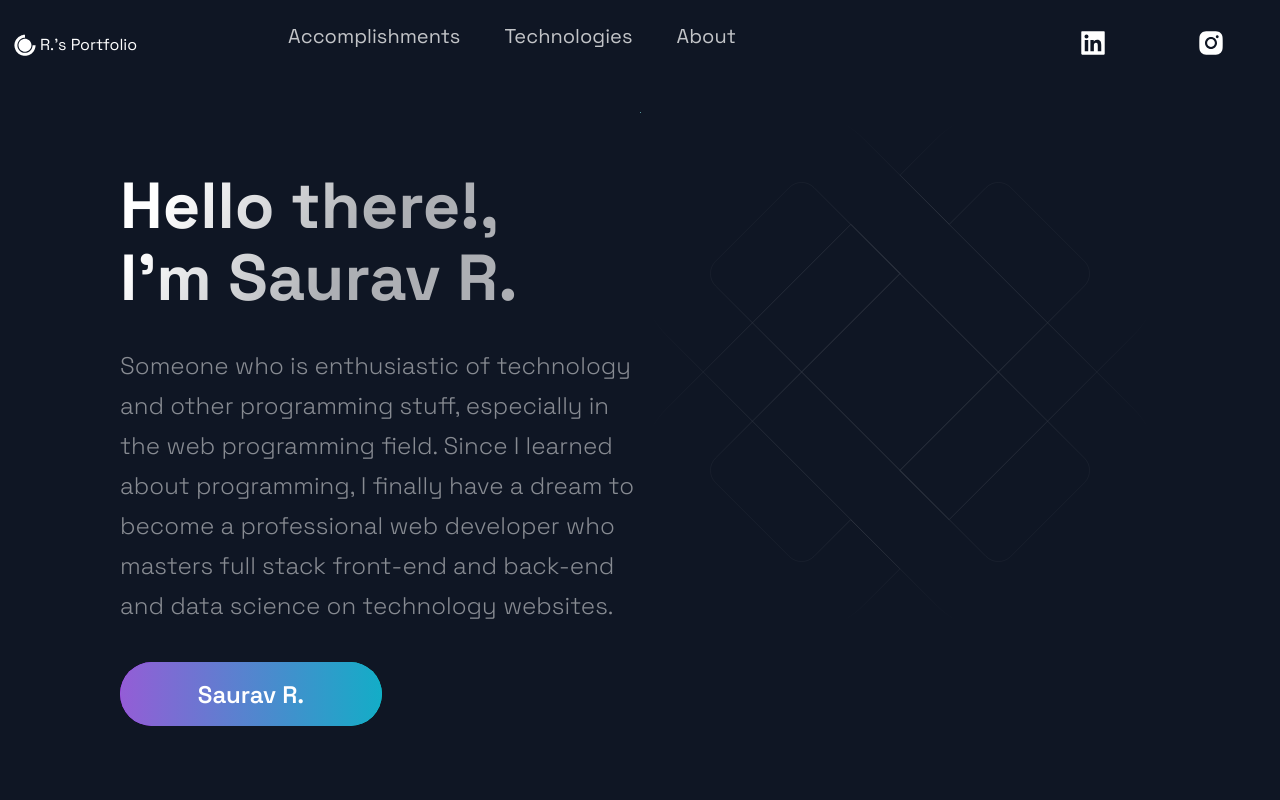
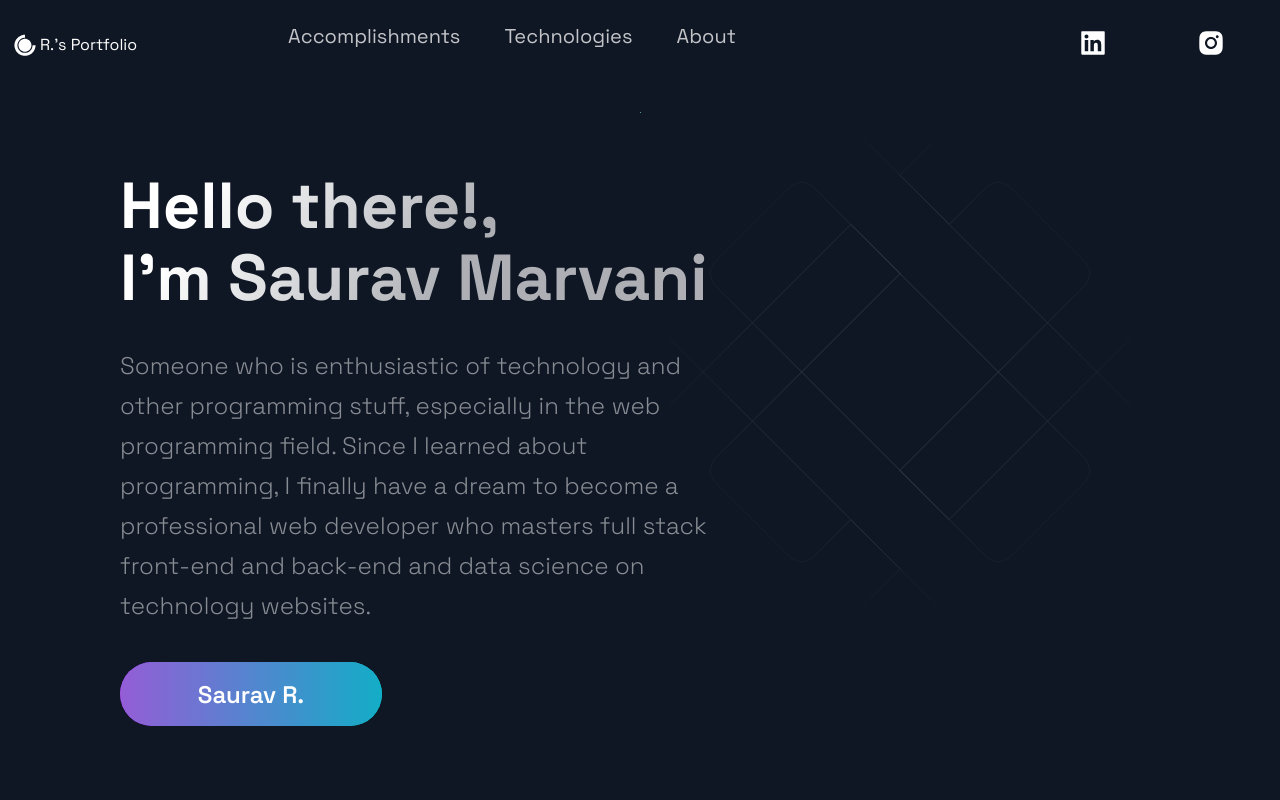
Before and after one commit to sa102/nextportfolio, a Next.js app: page / in a window 1280 px wide. Shown: the top 800 px of the page. Built offline with nearby package versions, Linux system fonts and the light colour scheme.

Commit message:
Update Hero.js

```diff
--- a/src/components/Hero/Hero.js
+++ b/src/components/Hero/Hero.js
@@ -10,7 +10,7 @@ const Hero = (props) => (
       <LeftSection>
         <SectionTitle main center>
         Hello there!,<br />
-        I'm Saurav R.
+        I'm Saurav Marvani
         </SectionTitle>
         <SectionText>
         Someone who is enthusiastic of technology and other programming stuff, especially in the web programming field. Since I learned about programming, I finally have a dream to become a professional web developer who masters full stack front-end and back-end and data science on technology websites.
```
